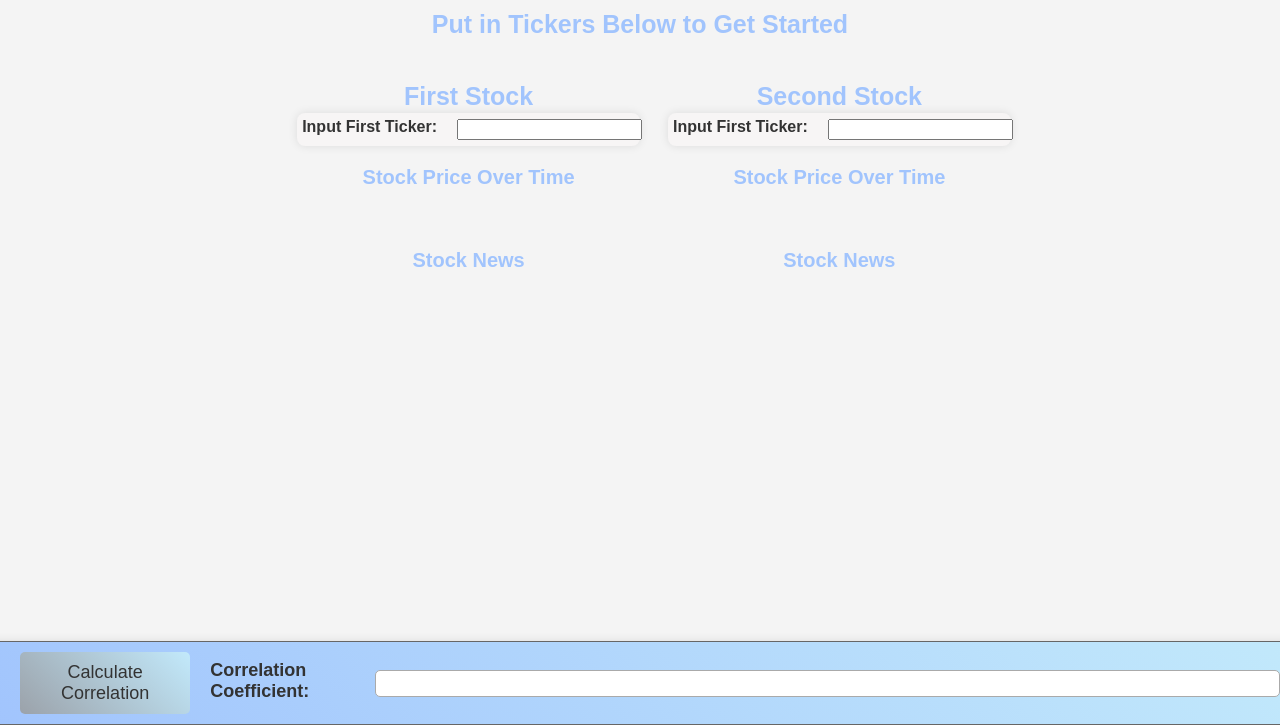
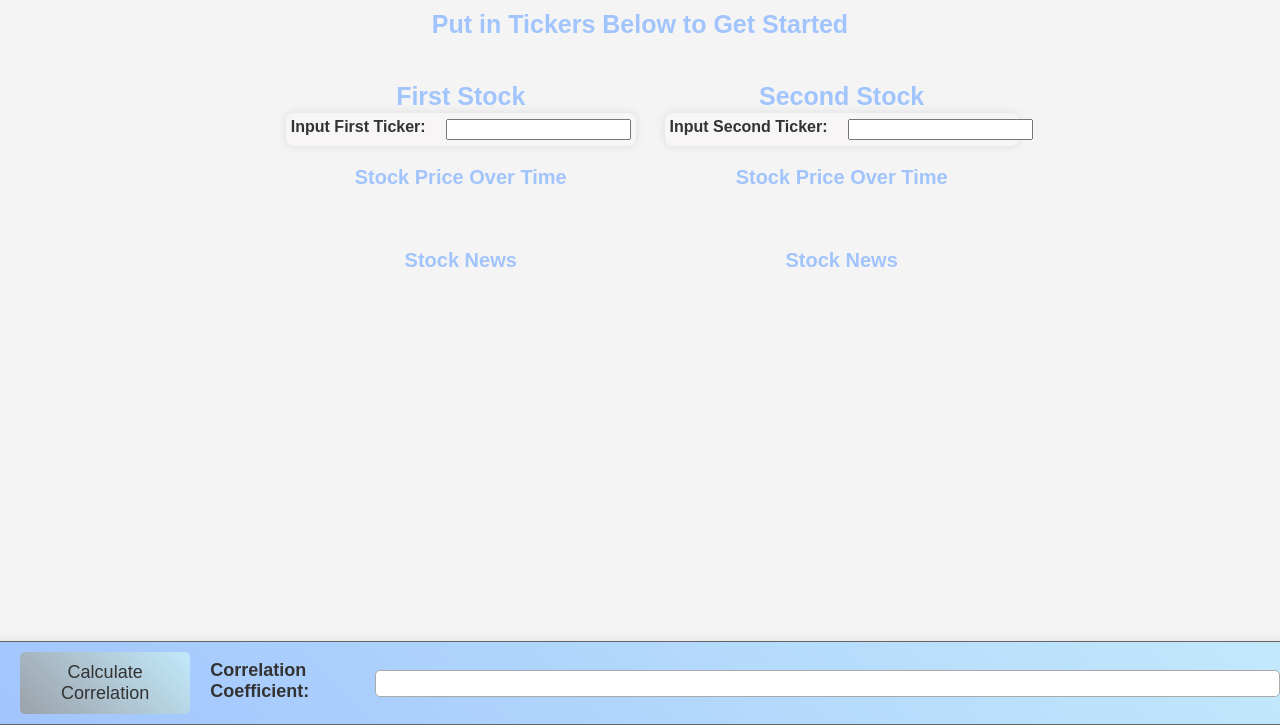
Before and after one commit to AkashPulluru/Asset_Price_Analysis, a website built with webpack: page index.html in a window 1280 px wide. Shown: the part 75-800 px from the top of the page. Built offline with nearby package versions, Linux system fonts and the light colour scheme.

Commit message:
starting styling

```diff
--- a/index.html
+++ b/index.html
@@ -38,7 +38,7 @@
           <h2> Second Stock </h2>
           <div class="input-group">
             <div class="ticker-background">
-                <label for="stock2">Input First Ticker:</label>
+                <label for="stock2">Input Second Ticker:</label>
                 <input type="text" id="stock2" name="stock2">
             </div>
         </div>
```
